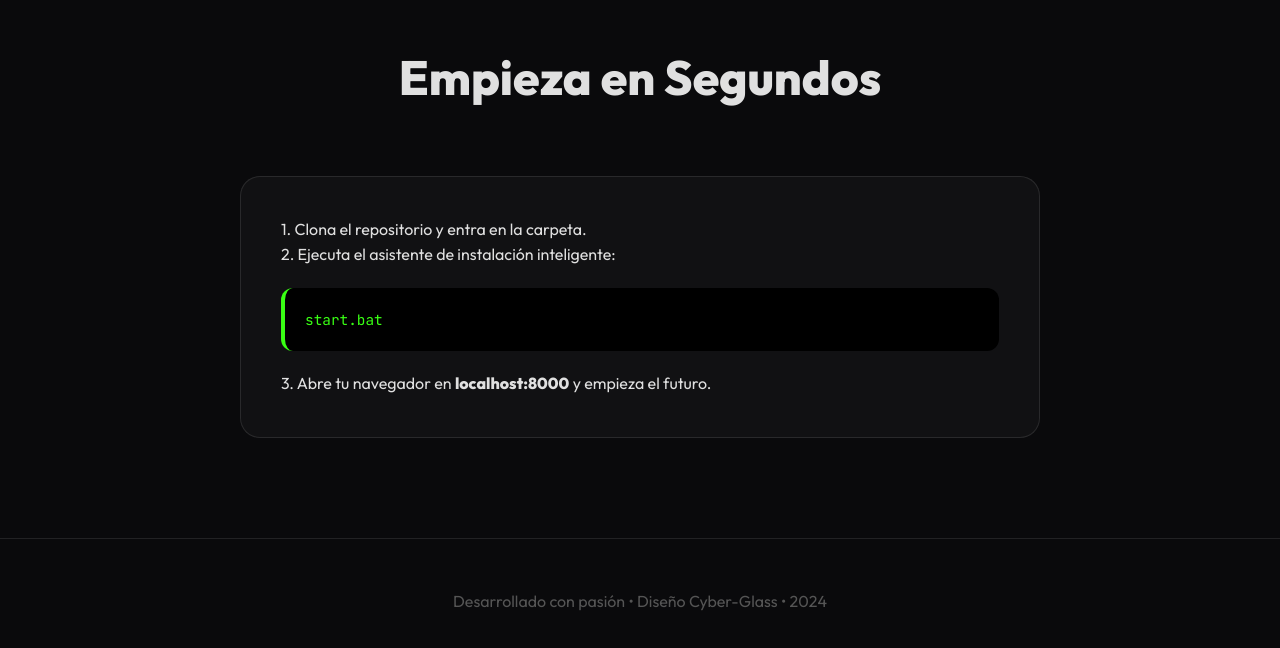
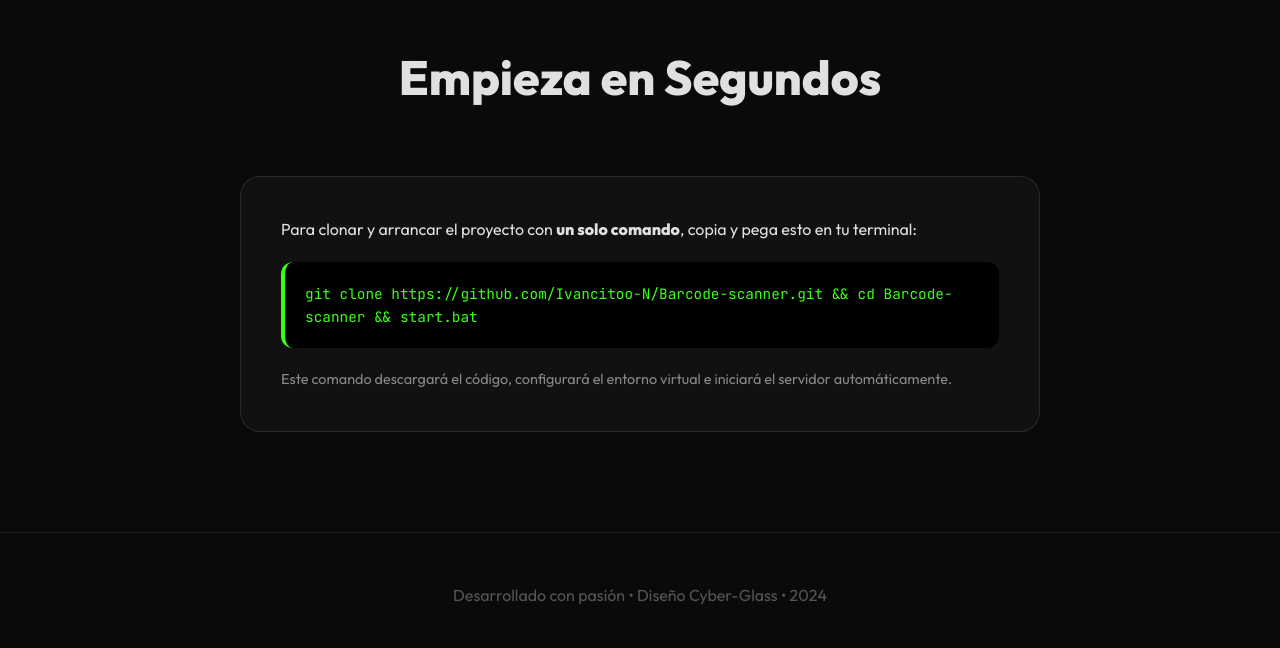
Before and after one commit to Ivancitoo-N/Barcode-scanner, a plain HTML site: page docs/index.html in a window 1280 px wide. Shown: the part 2204-2852 px from the top of the page. Drawn offline with Linux system fonts and the light colour scheme.

Commit message:
Optimización: Instalación en un solo comando (Super Command) y arranque automático

```diff
--- a/docs/index.html
+++ b/docs/index.html
@@ -317,12 +317,12 @@
         </div>
         <div
             style="max-width: 800px; margin: 0 auto; background: var(--glass); padding: 40px; border-radius: 20px; border: 1px solid var(--glass-border);">
-            <p>1. Clona el repositorio y entra en la carpeta.</p>
-            <p>2. Ejecuta el asistente de instalación inteligente:</p>
+            <p>Para clonar y arrancar el proyecto con <b>un solo comando</b>, copia y pega esto en tu terminal:</p>
             <div class="code-block">
-                start.bat
+                git clone https://github.com/Ivancitoo-N/Barcode-scanner.git && cd Barcode-scanner && start.bat
             </div>
-            <p>3. Abre tu navegador en <b>localhost:8000</b> y empieza el futuro.</p>
+            <p style="margin-top: 20px; font-size: 0.9rem; color: #888;">Este comando descargará el código, configurará
+                el entorno virtual e iniciará el servidor automáticamente.</p>
         </div>
     </section>
 
```
Also changed, not shown: 2 other files.
